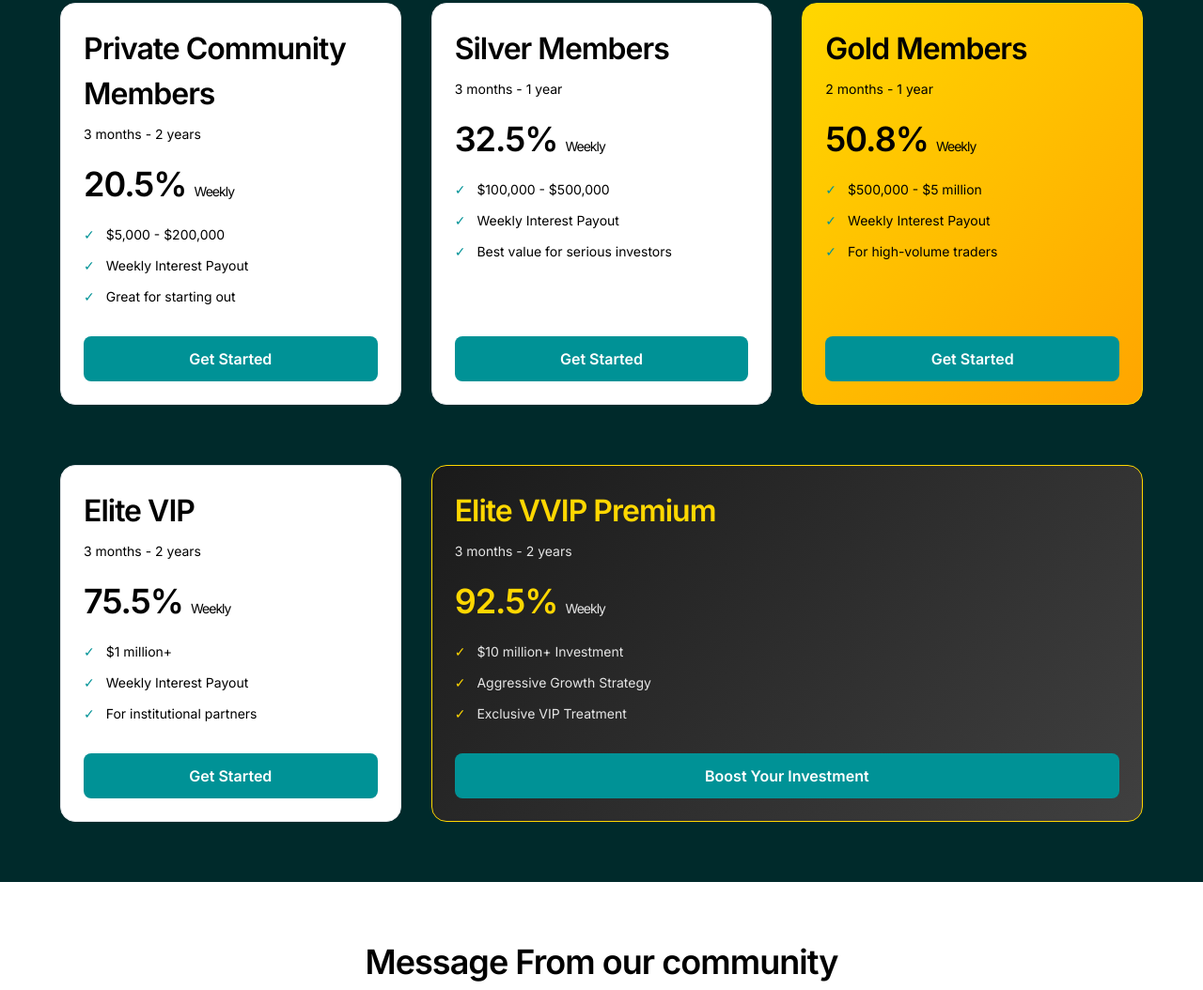
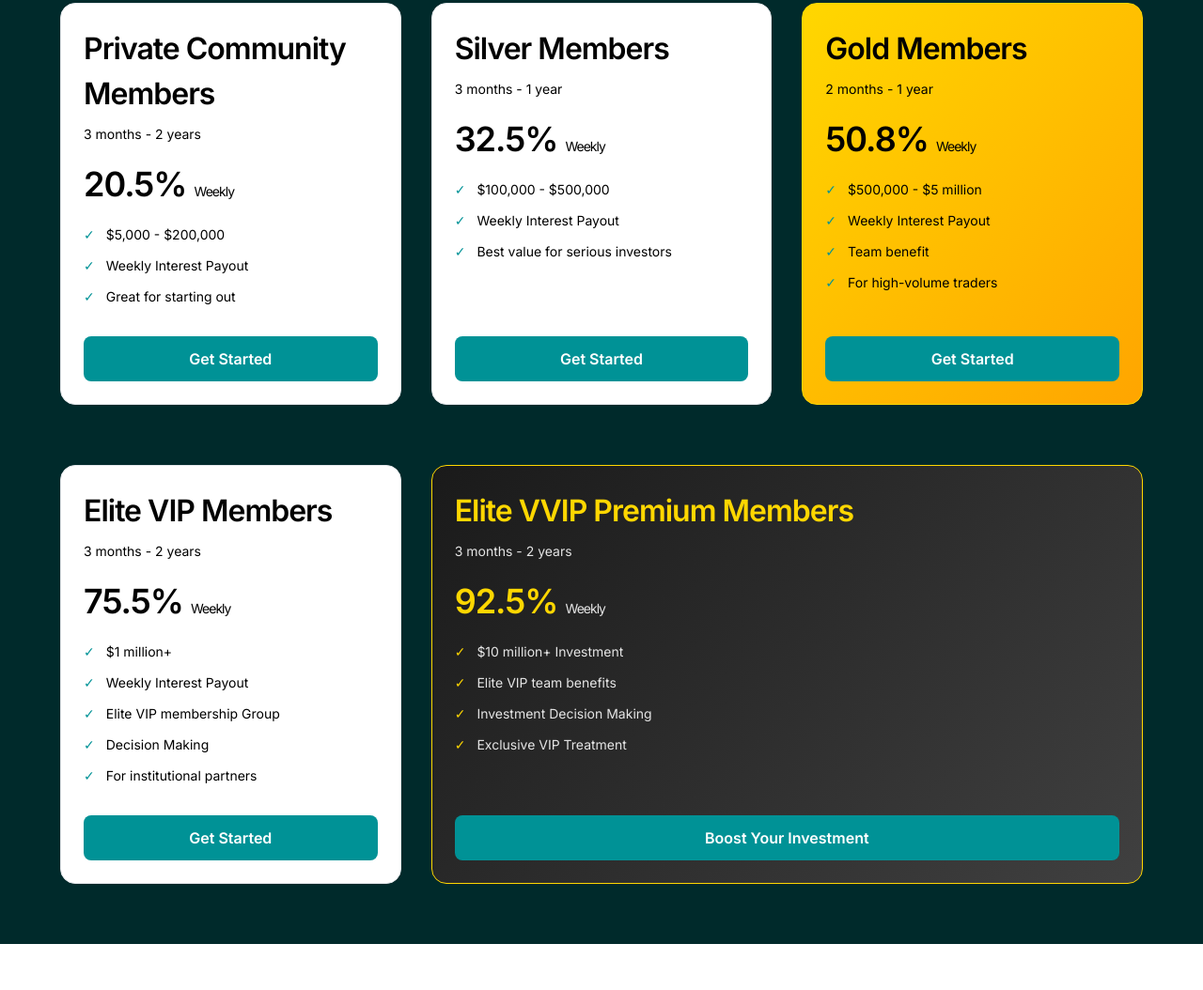
Before and after one commit to incogni100x/centralfxlanding, a website built with Vite: page index.html in a window 1280 px wide. Shown: the part 2263-3317 px from the top of the page at 94% size. Built offline with nearby package versions, Linux system fonts and the light colour scheme.

Commit message:
feat: initial commit

```diff
--- a/index.html
+++ b/index.html
@@ -3,7 +3,8 @@
 <head>
     <meta charset="UTF-8">
     <meta name="viewport" content="width=device-width, initial-scale=1.0">
-    <title>tcentraFX VIP - Home</title>
+    <title>TradingCentralFX VIP</title>
+    <meta property="og:description" content="Trade and invest in cryptocurrency with confidence. Buy, sell, and grow crypto with high-yield savings and an intuitive dashboard. Join our exclusive membership plans with guaranteed weekly returns up to 92.5%.">
     <link rel="preconnect" href="https://fonts.googleapis.com">
     <link rel="preconnect" href="https://fonts.gstatic.com" crossorigin>
     <link href="https://fonts.googleapis.com/css2?family=Inter:wght@300;400;500;600;700&display=swap" rel="stylesheet">
@@ -458,6 +459,7 @@
                         <ul class="space-y-3" style="color: black; font-family: 'Inter', sans-serif; font-size: 14px; font-weight: 400;">
                             <li class="flex items-center gap-3"><span style="color: #009296;">✓</span><span>$500,000 - $5 million</span></li>
                             <li class="flex items-center gap-3"><span style="color: #009296;">✓</span><span>Weekly Interest Payout</span></li>
+                            <li class="flex items-center gap-3"><span style="color: #009296;">✓</span><span>Team benefit</span></li>
                             <li class="flex items-center gap-3"><span style="color: #009296;">✓</span><span>For high-volume traders</span></li>
                         </ul>
                     </div>
@@ -469,12 +471,14 @@
                 <!-- Elite VIP -->
                 <div class="bg-white rounded-2xl p-6 border border-gray-200 flex flex-col transition-all duration-300 hover:border-gray-300 lg:mt-8">
                     <div class="flex-grow">
-                        <h3 class="mb-2" style="color: black; font-weight: 600; letter-spacing: -1px; font-size: 32px;">Elite VIP</h3>
+                        <h3 class="mb-2" style="color: black; font-weight: 600; letter-spacing: -1px; font-size: 32px;">Elite VIP Members</h3>
                         <p class="mb-4" style="font-size: 14px; color: black; font-weight: 400;">3 months - 2 years</p>
                         <div class="my-4" style="color: black; font-family: 'Inter', sans-serif; font-weight: 600; letter-spacing: -1px; font-size: 36px;">75.5% <span style="color: black; font-family: 'Inter', sans-serif; font-size: 14px; font-weight: 400;">Weekly</span></div>
                         <ul class="space-y-3" style="color: black; font-family: 'Inter', sans-serif; font-size: 14px; font-weight: 400;">
                             <li class="flex items-center gap-3"><span style="color: #009296;">✓</span><span>$1 million+</span></li>
                             <li class="flex items-center gap-3"><span style="color: #009296;">✓</span><span>Weekly Interest Payout</span></li>
+                            <li class="flex items-center gap-3"><span style="color: #009296;">✓</span><span>Elite VIP membership Group</span></li>
+                            <li class="flex items-center gap-3"><span style="color: #009296;">✓</span><span>Decision Making</span></li>
                             <li class="flex items-center gap-3"><span style="color: #009296;">✓</span><span>For institutional partners</span></li>
                         </ul>
                     </div>
@@ -486,12 +490,13 @@
                 <!-- Elite VVIP Premium -->
                 <div class="text-black rounded-2xl p-6 border flex flex-col transition-all duration-300 lg:col-span-2 lg:mt-8" style="background: linear-gradient(135deg, #1a1a1a 0%, #2d2d2d 50%, #404040 100%); border-color: #FFD700;">
                     <div class="flex-grow">
-                        <h3 class="mb-2" style="color: #FFD700; font-weight: 600; letter-spacing: -1px; font-size: 32px;">Elite VVIP Premium</h3>
+                        <h3 class="mb-2" style="color: #FFD700; font-weight: 600; letter-spacing: -1px; font-size: 32px;">Elite VVIP Premium Members</h3>
                         <p class="mb-4" style="font-size: 14px; color: #E5E5E5; font-weight: 400;">3 months - 2 years</p>
                         <div class="my-4" style="color: #FFD700; font-family: 'Inter', sans-serif; font-weight: 600; letter-spacing: -1px; font-size: 36px;">92.5% <span style="color: #E5E5E5; font-family: 'Inter', sans-serif; font-size: 14px; font-weight: 400;">Weekly</span></div>
                         <ul class="space-y-3" style="color: #E5E5E5; font-family: 'Inter', sans-serif; font-size: 14px; font-weight: 400;">
                             <li class="flex items-center gap-3"><span style="color: #FFD700;">✓</span><span>$10 million+ Investment</span></li>
-                            <li class="flex items-center gap-3"><span style="color: #FFD700;">✓</span><span>Aggressive Growth Strategy</span></li>
+                            <li class="flex items-center gap-3"><span style="color: #FFD700;">✓</span><span>Elite VIP team benefits</span></li>
+                            <li class="flex items-center gap-3"><span style="color: #FFD700;">✓</span><span>Investment Decision Making</span></li>
                             <li class="flex items-center gap-3"><span style="color: #FFD700;">✓</span><span>Exclusive VIP Treatment</span></li>
                         </ul>
                     </div>
```
Also changed, not shown: contact.html (+1 -1 lines).
